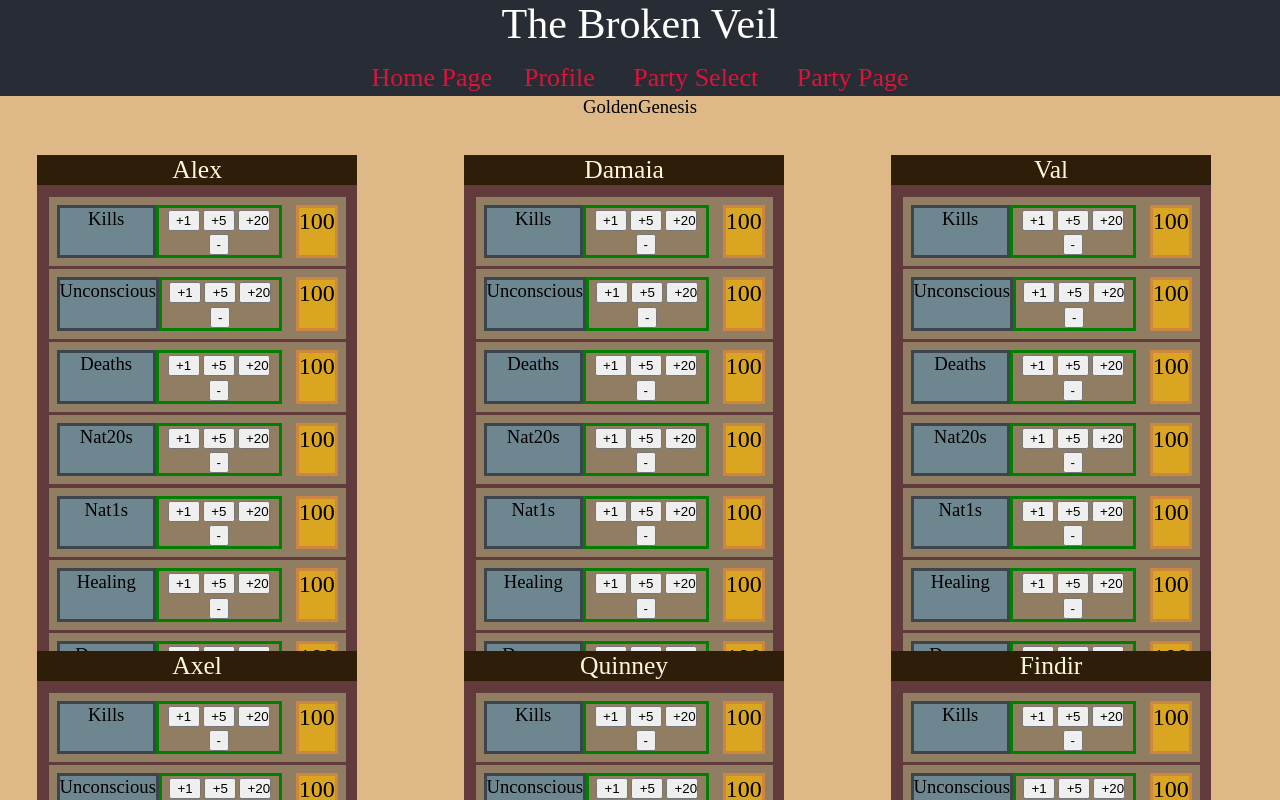
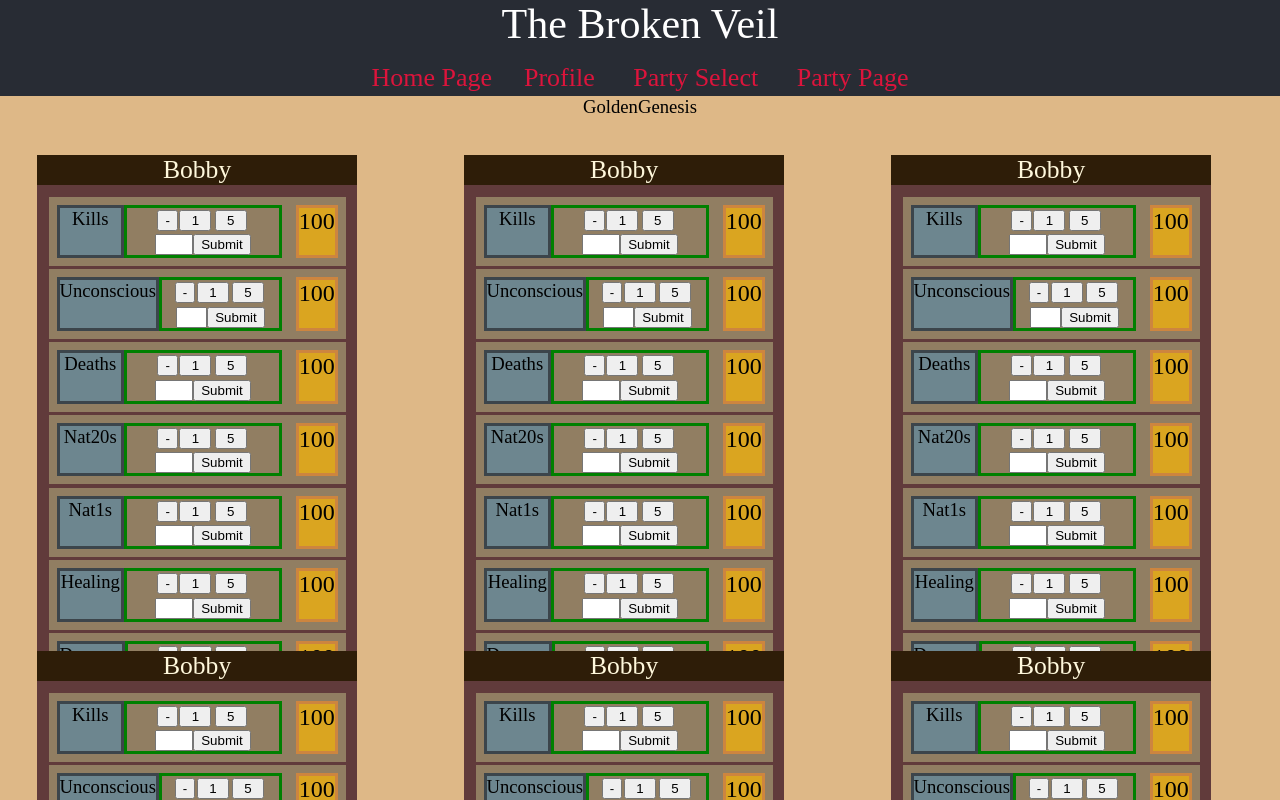
Before and after one commit to G-Wiseman/Veil-React, a React (Create React App) app: page /partypage in a window 1280 px wide. Shown: the top 800 px of the page. Built offline with nearby package versions, Linux system fonts and the light colour scheme.

Commit message:
CharacterCard forms accepting Input with UseState

```diff
--- a/src/CharacterCard.css
+++ b/src/CharacterCard.css
@@ -49,3 +49,7 @@
   background-color: goldenrod;
   border: 3px solid peru;
 }
+
+.StatLineInput{
+  width:20%
+}
--- a/src/CharacterCard.js
+++ b/src/CharacterCard.js
@@ -1,31 +1,63 @@
+import { useState } from "react";
 import "./CharacterCard.css"
 
 
-function StatLine({StatType}){
-  return(
-  <div className="StatLine">
-    <div className="StatType">{StatType}</div>
-    <div className="StatLineButtons">
-      <button className="IncrementButton"> +1</button>
-      <button className="IncrementButton" > +5</button>
-      <button className="IncrementButton"> +20</button>
-      <button> - </button>
-    </div>
-    <div className="StatLineValue">{100}</div>
-  </div>
-  )
 
-}
+
 
 export default function CharacterCard({characterID}) {
+
+  const characterName = "Bobby";
+
+  function StatLine({StatType}){
+
+    const [statValue, setStatValue] = useState(() =>{
+      // Do an initial Call to the Database
+      return 100;
+    })
+
+    function UserInputOnStatValue (inputValue){
+      setStatValue( prevValue => prevValue + inputValue)
+    }
+
+    const handleInput = (event) => {
+      event.preventDefault();
+      let value = Number(event.target.StatLineInputForm.value);
+      console.log("log", value, StatType, characterID)
+      UserInputOnStatValue(value)
+      event.target.reset();
+    };
+
+    return(
+    <div className="StatLine">
+      <span className="StatType">{StatType}</span>
+
+      <span className="StatLineButtons">
+        <button> - </button>
+        <button className="IncrementButton"> 1</button>
+        <button className="IncrementButton"> 5</button>
+
+
+        <form onSubmit={handleInput}>
+          <input className="StatLineInput" id="StatLineInputForm"></input>
+          <button type="submit">Submit</button>
+        </form>
+
+
+      </span>
+      <span className="StatLineValue">{statValue}</span>
+    </div>
+    )
+
+  }
 
   // Do work here to retrieve the Data associated with this Character from the API.
 
   return (
     <div className="CharacterCard">
-        <header className="Title"> {characterID}</header>
+        <div className="Title"> {characterName}</div>
 
-        <body className="BodyCard">
+        <div className="BodyCard">
 
           <StatLine StatType={"Kills"}></StatLine>
 
@@ -42,7 +74,7 @@ export default function CharacterCard({characterID}) {
           <StatLine StatType={"Damage"}></StatLine>
           <StatLine StatType={"Final Blows"}></StatLine>
 
-        </body>
+        </div>
     </div>
 
   )
--- a/src/PartyHomePage.js
+++ b/src/PartyHomePage.js
@@ -10,7 +10,7 @@ export default function PartyHomePage({partyID}) {
         <header>{partyID}</header>
         <div className="CharacterLineup">
             {characterIDs.map((characterID) => (
-                <CharacterCard characterID={characterID}></CharacterCard>
+                <CharacterCard key={characterID} characterID={characterID}></CharacterCard>
             ))}
         </div>
         </div>
```
